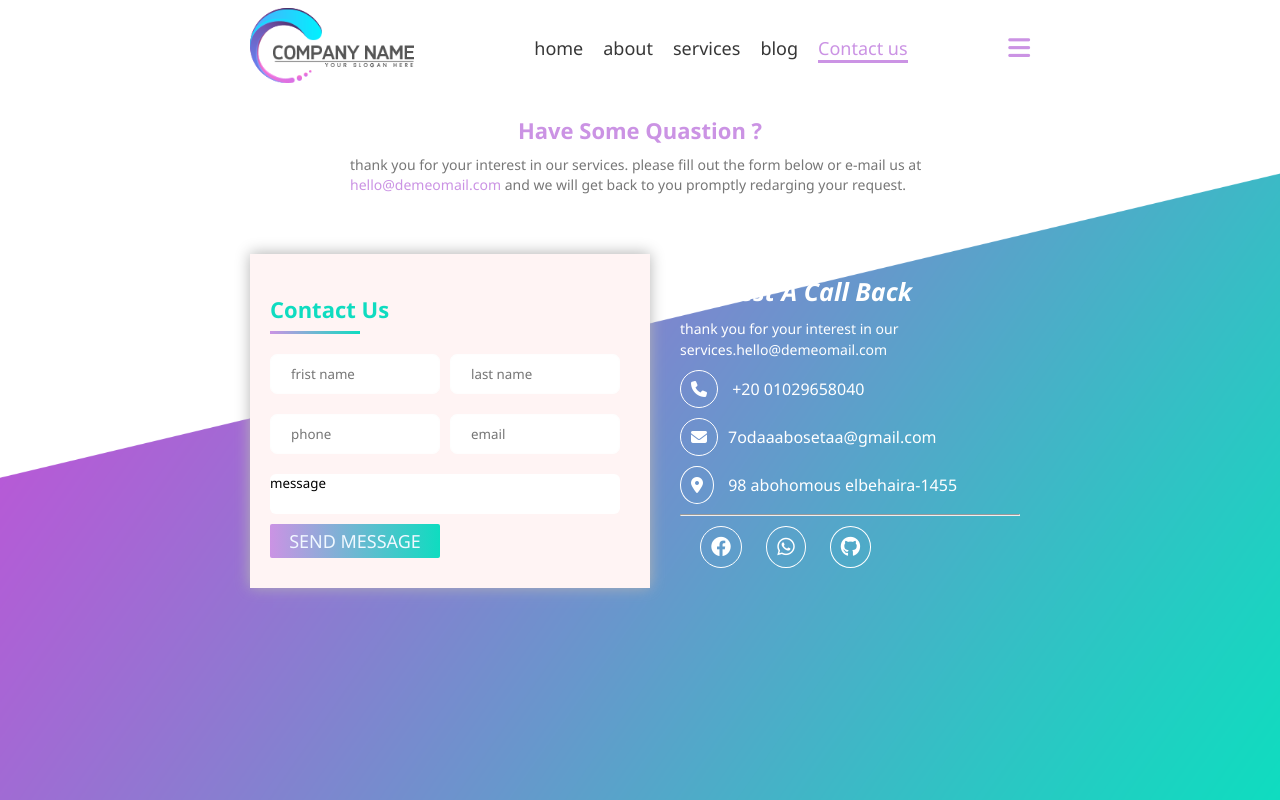
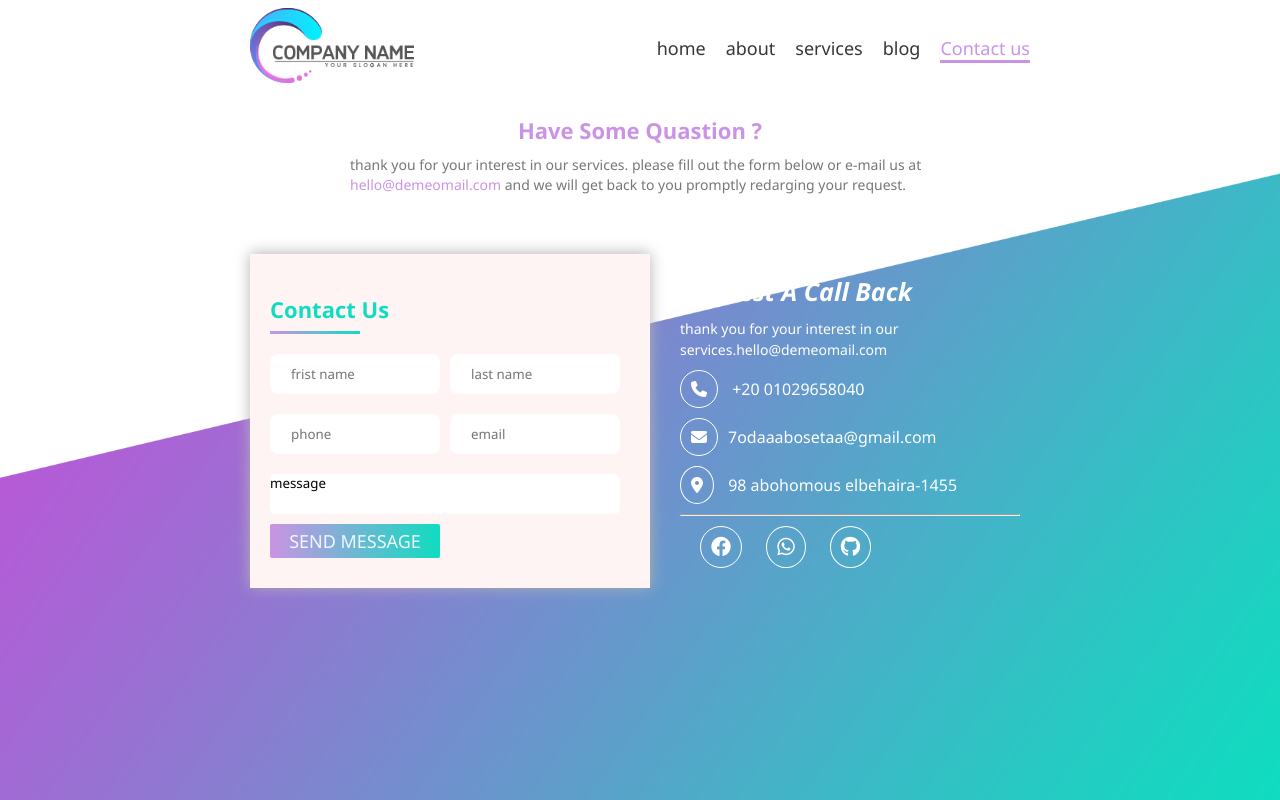
Before and after one commit to 7odaaabosetaa/Contant-us-page, a plain HTML site: page index.html in a window 1280 px wide. Drawn offline with Linux system fonts and the light colour scheme.

Commit message:
Add files via upload

```diff
--- a/css/master.css
+++ b/css/master.css
@@ -28,7 +28,7 @@ header{
     padding: 10px;
 
 }
-header i{
+header i.headeri{
     font-size: 25px;
     color: var(--main-color);
     display: none;
@@ -217,7 +217,7 @@ header ul li.contact a{
         display: none;
     }
     header i{
-        display : block;
+        display: block;
     }
     header ul li{
         margin: 0;
@@ -249,5 +249,3 @@ header ul li.contact a{
 .active{
     display: flex;
 }
-input:not(:last-child){
-}
--- a/index.html
+++ b/index.html
@@ -19,7 +19,7 @@
             <li><a href="#">blog</a></li>
             <li class="contact"><a href="#">Contact us</a></li>
         </ul>
-        <i class="fa-solid fa-bars"></i>
+        <i class="fa-solid fa-bars headeri"></i>
     </header>
     <div class="container">
         <div class="title">
```
